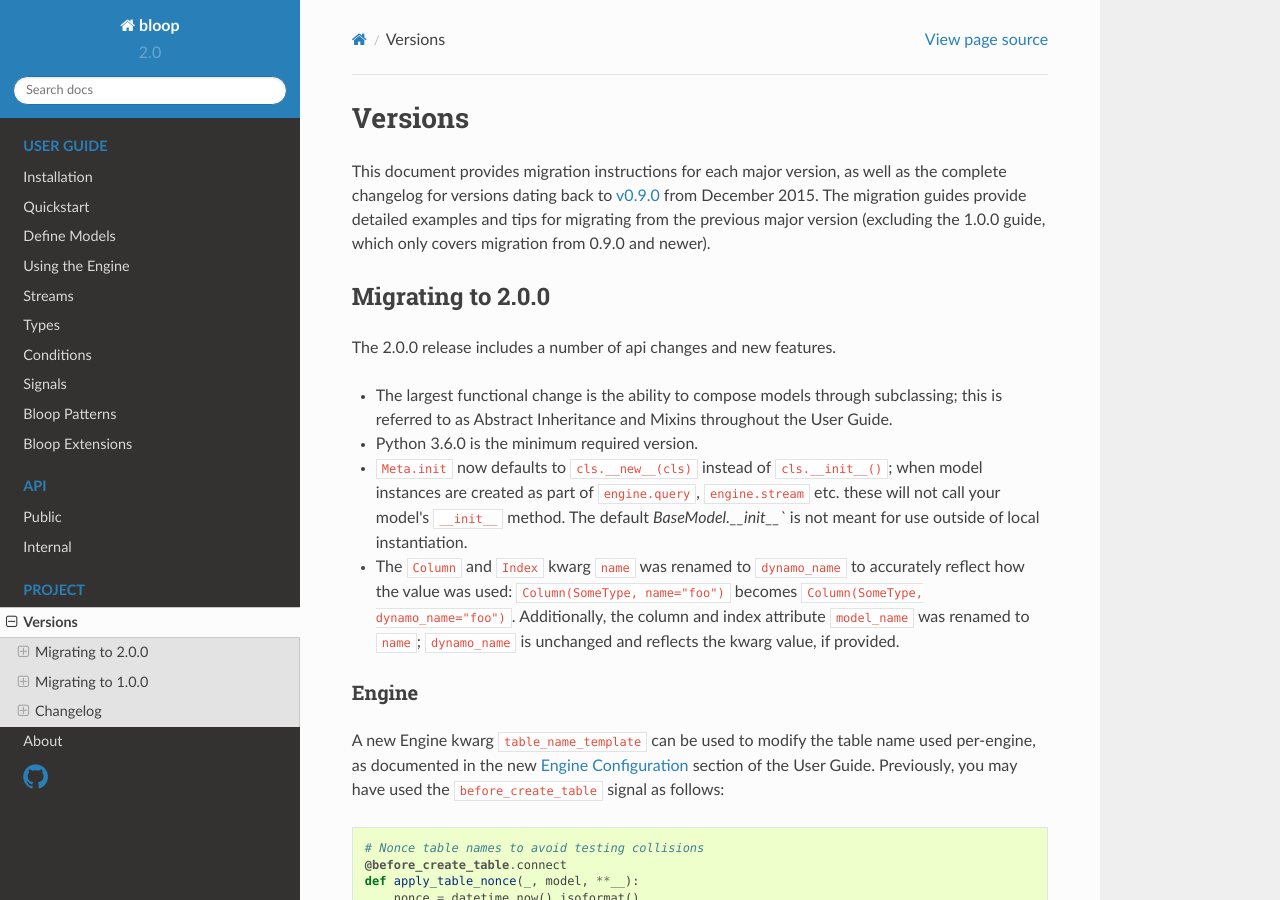
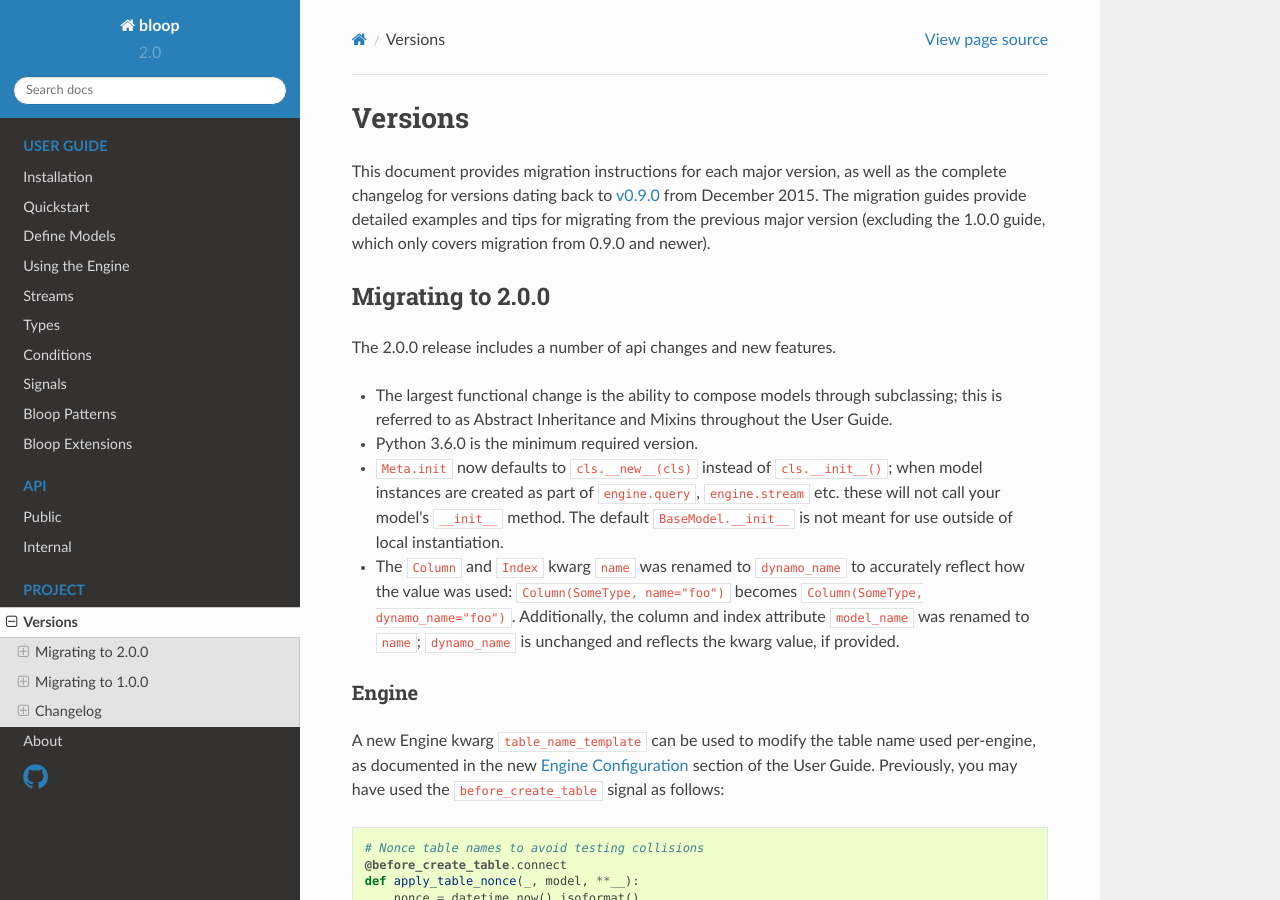
Before and after one commit to numberoverzero/bloop, a Sphinx documentation site: the page built from docs/meta/changelog.rst, in a window 1280 px wide and 900 px high. Built offline with Sphinx 7.4.7 and the Read the Docs theme 2.0.0, drawn with Linux system fonts in a browser that asks for light colours.

Commit message:
RST typo

```diff
--- a/docs/meta/changelog.rst
+++ b/docs/meta/changelog.rst
@@ -20,7 +20,7 @@
 * Python 3.6.0 is the minimum required version.
 * ``Meta.init`` now defaults to ``cls.__new__(cls)`` instead of ``cls.__init__()``; when model instances are created
   as part of ``engine.query``, ``engine.stream`` etc. these will not call your model's ``__init__`` method.  The
-  default `BaseModel.__init__`` is not meant for use outside of local instantiation.
+  default ``BaseModel.__init__`` is not meant for use outside of local instantiation.
 * The ``Column`` and ``Index`` kwarg ``name`` was renamed to ``dynamo_name`` to accurately reflect how the value was
   used: ``Column(SomeType, name="foo")`` becomes ``Column(SomeType, dynamo_name="foo")``.
   Additionally, the column and index attribute ``model_name`` was renamed to ``name``; ``dynamo_name`` is unchanged
```
